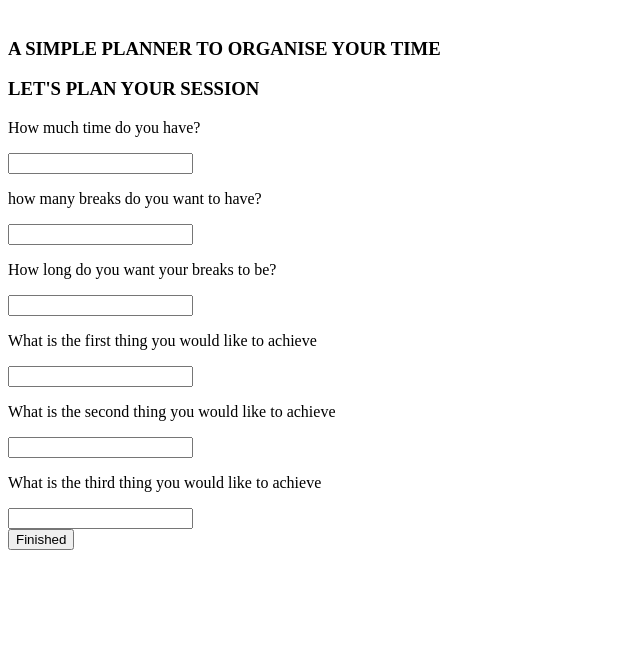
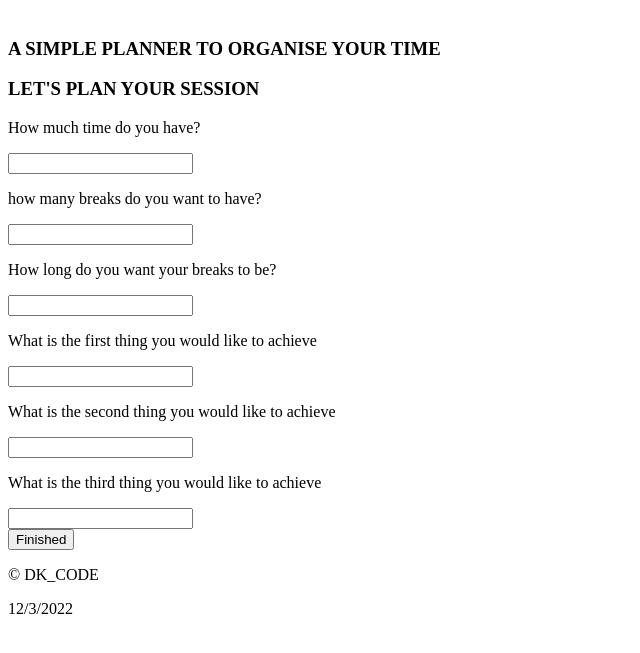
Before and after one commit to PHousden/Student-Planner, a plain HTML site: page src/main.html in a window 1280 px wide. Shown: the part 79-732 px from the top of the page, without its empty margins (0-640 px from the left). Drawn offline with Linux system fonts and the light colour scheme.

Commit message:
Adding footer

```diff
--- a/src/main.html
+++ b/src/main.html
@@ -41,6 +41,9 @@
       </div>
     </main>
 
-    <p>&nbsp;</p>
+    <footer>
+        <p>&copy; DK_CODE</p>
+        <p>12/3/2022</p>
+    </footer>
   </body>
 </html>
```
